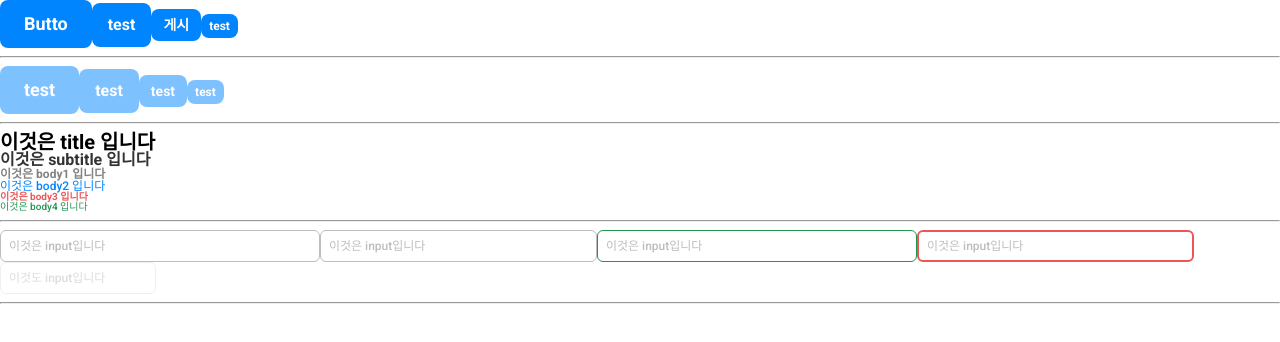
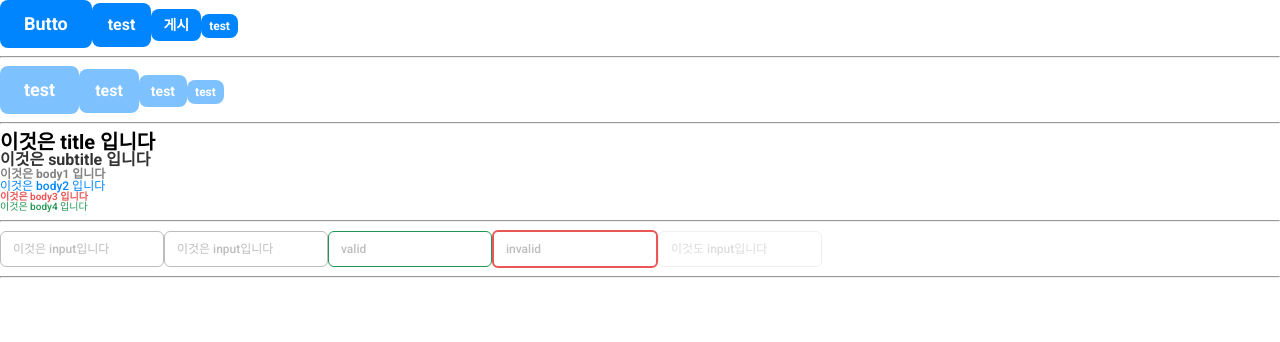
Before and after one commit to hautest/sns-frontend, a React (Create React App) app: page / in a window 1280 px wide. Shown: the top 342 px of the page. Built offline with nearby package versions, Linux system fonts and the light colour scheme.

Commit message:
refactor: input-component-리뷰반영

```diff
--- a/src/App.js
+++ b/src/App.js
@@ -1,6 +1,6 @@
 import { ThemeProvider } from "styled-components";
 import { Button } from "./components/Button";
-import { GlobalStyle, theme } from "./styles";
+import { theme } from "./styles";
 import { Typography } from "./components/Typography";
 import { Input } from "./components/Input";
 
@@ -8,7 +8,6 @@ function App() {
   return (
     <>
       <ThemeProvider theme={theme}>
-        <GlobalStyle />
         <Button size="lg">
           <div>Butto</div>
         </Button>
@@ -48,10 +47,10 @@ function App() {
           이것은 body4 입니다
         </Typography>
         <hr />
-        <Input placeholder="이것은 input입니다" size="lg" />
-        <Input placeholder="이것은 input입니다" size="sm" />
-        <Input placeholder="이것은 input입니다" size="lg" state="success" />
-        <Input placeholder="이것은 input입니다" size="sm" state="false" />
+        <Input placeholder="이것은 input입니다" />
+        <Input placeholder="이것은 input입니다" />
+        <Input placeholder="valid" size="lg" state="success" />
+        <Input placeholder="invalid" size="sm" state="error" />
         <Input placeholder="이것도 input입니다" disabled />
         <hr />
       </ThemeProvider>
--- a/src/components/Input/constants.js
+++ b/src/components/Input/constants.js
@@ -1,21 +1,10 @@
 import { css } from "styled-components";
-
-export const inputSize = {
-  lg: css`
-    width: 320px;
-    height: 32px;
-  `,
-  sm: css`
-    width: 277px;
-    height: 32px;
-  `,
-};
 
 export const inputState = {
   success: css`
     border: 1px solid ${({ theme }) => theme.colors.success};
   `,
-  false: css`
+  error: css`
     border: 2px solid ${({ theme }) => theme.colors.warn};
   `,
 };
--- a/src/components/Input/index.js
+++ b/src/components/Input/index.js
@@ -1,5 +1,5 @@
 import styled, { css } from "styled-components";
-import { inputSize, inputState } from "./constants";
+import { inputState } from "./constants";
 
 export const Input = styled.input`
   ${({ theme: { colors } }) => css`
@@ -17,6 +17,9 @@ export const Input = styled.input`
     }
   `}
   ${({ state }) => inputState[state]};
-  ${({ size }) => inputSize[size]};
-  padding: ${({ theme }) => theme.spacing.sm};
+  padding: 10px 12px;
+  border-radius: 6px;
+  font-weight: 400;
+  font-size: 12px;
+  line-height: 100%;
 `;
--- a/src/index.js
+++ b/src/index.js
@@ -1,10 +1,11 @@
 import React from "react";
 import ReactDOM from "react-dom/client";
 import App from "./App";
-
+import { GlobalStyle } from "./styles";
 const root = ReactDOM.createRoot(document.getElementById("root"));
 root.render(
   <React.StrictMode>
+    <GlobalStyle />
     <App />
   </React.StrictMode>
 );
--- a/src/styles/GlobalStyle.js
+++ b/src/styles/GlobalStyle.js
@@ -2,15 +2,9 @@ import { createGlobalStyle } from "styled-components";
 import reset from "styled-reset";
 
 export const GlobalStyle = createGlobalStyle`
-  ${reset}
-html * {
+  ${reset};
+  html * {
     font-family: 'Roboto';
-  }
-input {
     box-sizing: border-box;
-    border-radius: 6px;
-    font-weight: 400;
-    font-size: 12px;
-    line-height: 100%;
   }
 `;
```
